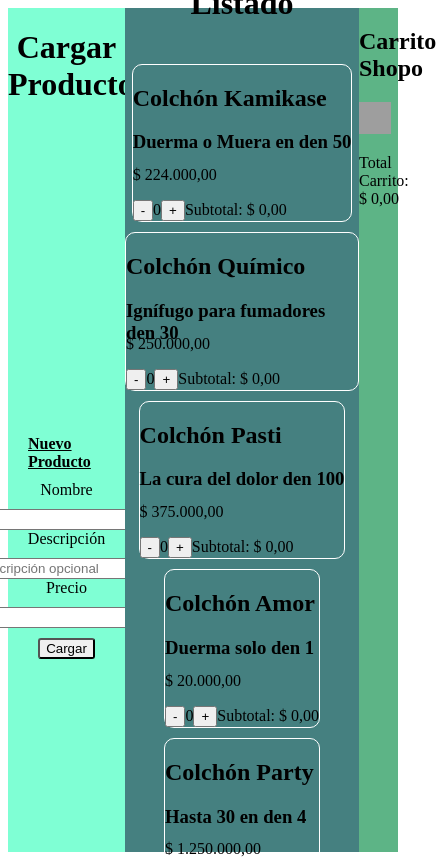
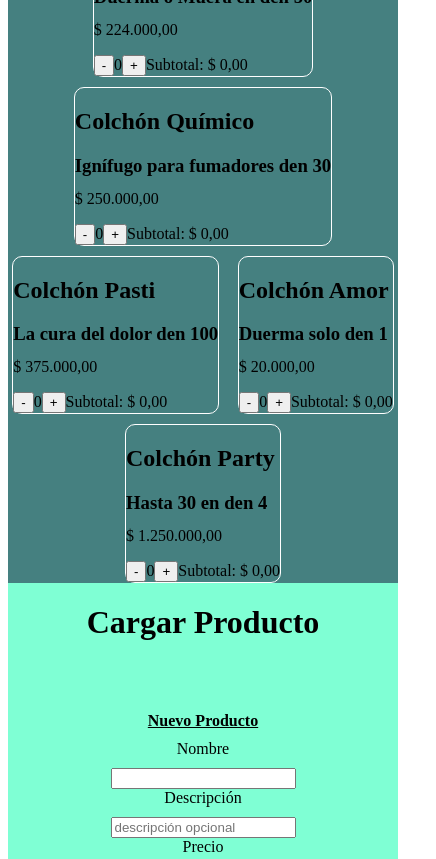
Before and after one commit to LucasEscribe/CarritoShopa, a React (Vite) app in the folder carritoShopa/: page / in a window 390 px wide. Shown: the top 859 px of the page, 436 px wide, since content can reach past the window. Built offline with nearby package versions, Linux system fonts and the light colour scheme; grey boxes are pictures that could not be loaded.

Commit message:
Estilo responsive vertical agregado.

```diff
--- a/carritoShopa/src/app/screens/Home/styles.module.css
+++ b/carritoShopa/src/app/screens/Home/styles.module.css
@@ -13,12 +13,12 @@
   background-color: aquamarine;
 }
 
-    .title_left{
+.title_left {
   text-align: center;
 }
 
 .center {
-  background-color:rgb(69 , 128, 128);
+  background-color: rgb(69, 128, 128);
   height: auto;
   width: 60%;
   float: left;
@@ -47,3 +47,55 @@
   float: right;
   background-color: rgb(93, 180, 134);
 }
+
+@media (max-width: 768px) {
+  /* Estilos para el modo responsive */
+  .root {
+    display: flex;
+    flex-direction: column;
+    align-items: center;
+    justify-content: center;
+  }
+
+  .side_left {
+    width: 100%;
+    float: none;
+    justify-content: center;
+  }
+
+  .center {
+    width: 100%;
+    float: none;
+    align-items: center;
+  }
+
+  .side_right {
+    width: 100%;
+    float: none;
+  }
+}
+
+
+
+@media (max-width: 768px) {
+  .root {
+    display: flex;
+    flex-direction: column;
+  }
+
+  .side_left {
+    width: 100%;
+    float: none;
+    order: 2;
+  }
+
+  .center {
+    order: 1;
+  }
+
+  .side_right {
+    width: 100%;
+    float: none;
+    order: 3;
+  }
+}
```
Lines whose indentation alone changed are shown as unchanged.
